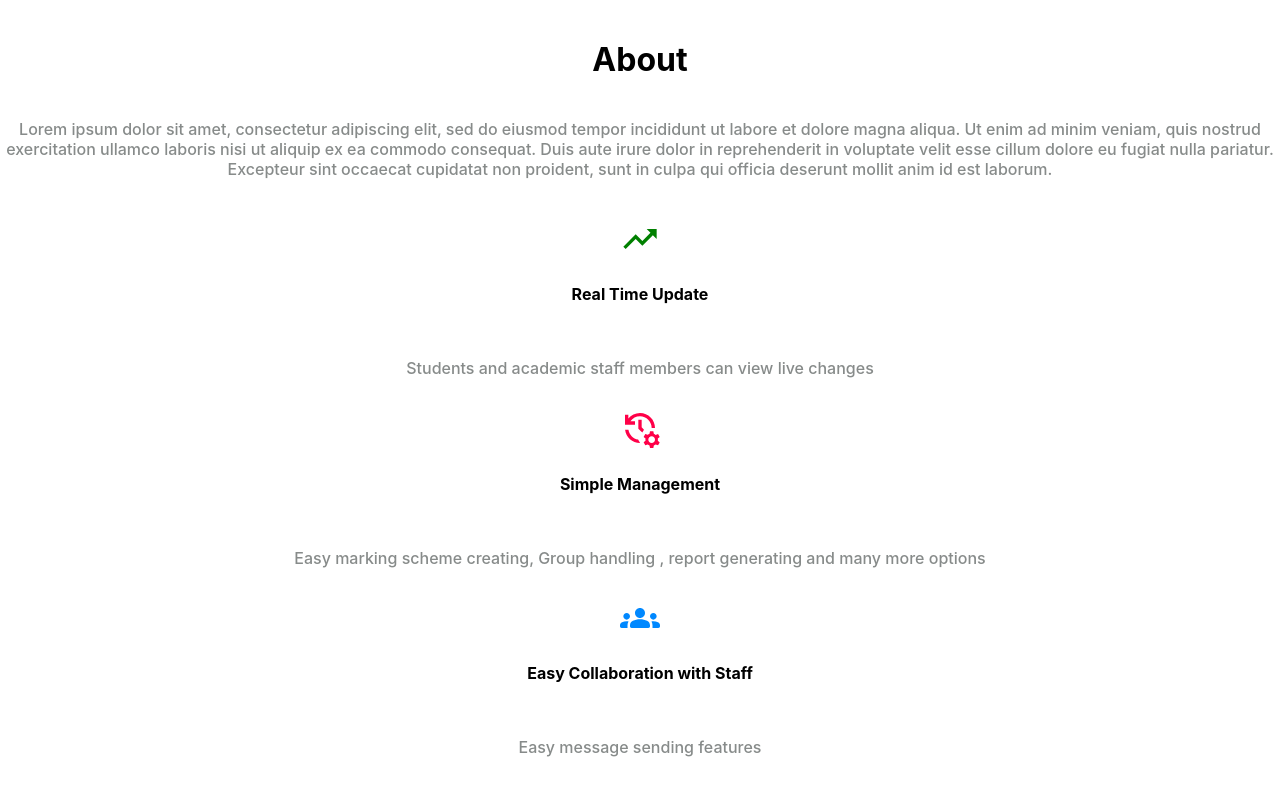
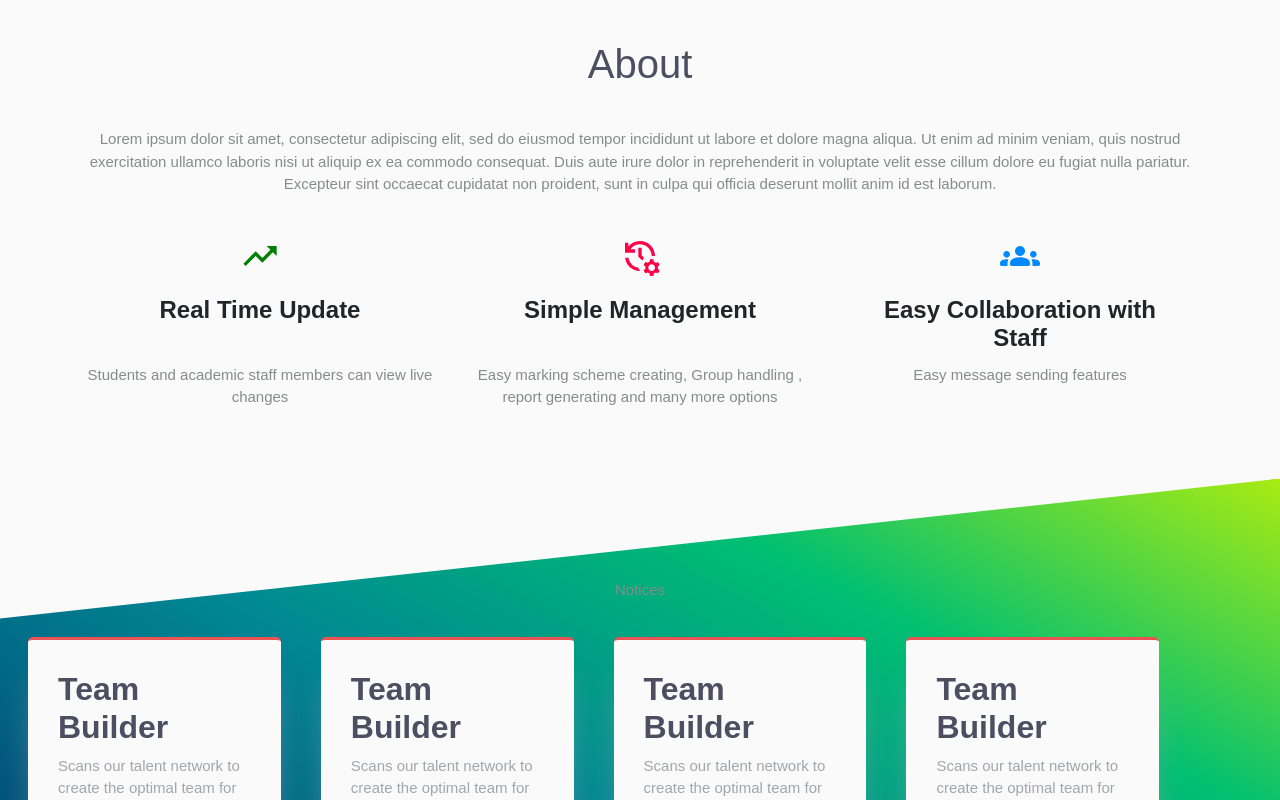
Before and after one commit to MadhaviImashi/SLIIT-RPMS-Front-End, a React (Create React App) app: page / in a window 1280 px wide. Shown: the top 800 px of the page. Built offline with nearby package versions, Linux system fonts and the light colour scheme.

Commit message:
update components

```diff
--- a/src/components/Home Page/Home.js
+++ b/src/components/Home Page/Home.js
@@ -1,11 +1,11 @@
-// import Notice from './Notice/Notice';
+import Notice from './Notice/Notice';
 import About from './About/About';
 
 const Home = () => {
   return (
     <div>
       <About />
-      {/*<Notice />*/}
+      <Notice />
     </div>
   );
 };
```
